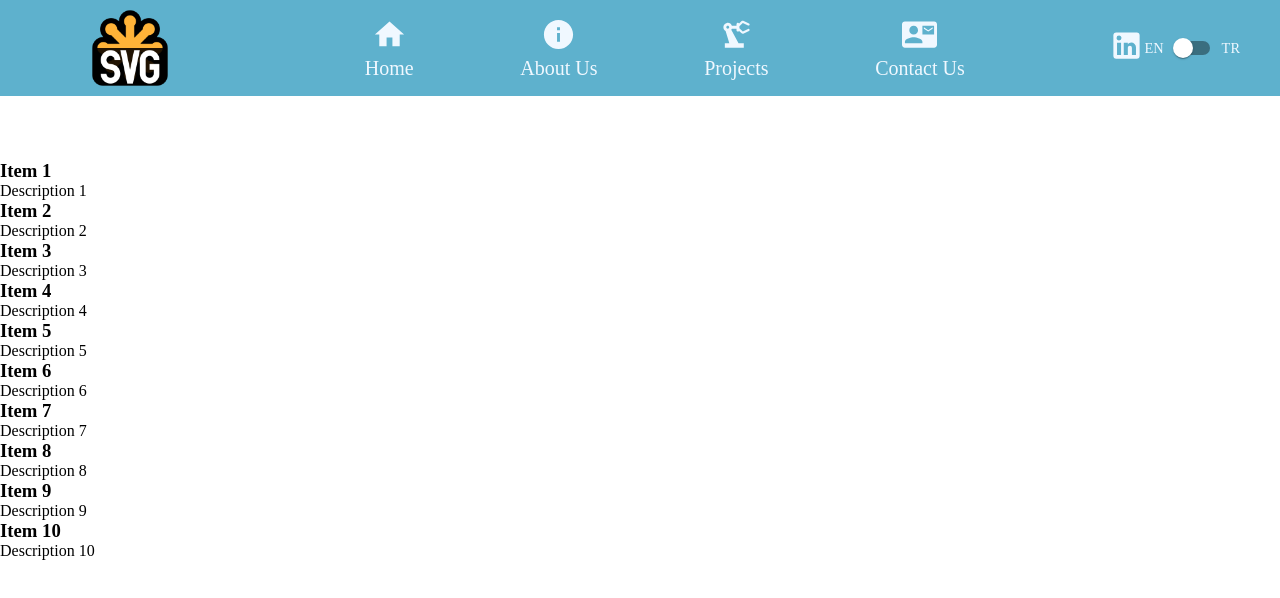
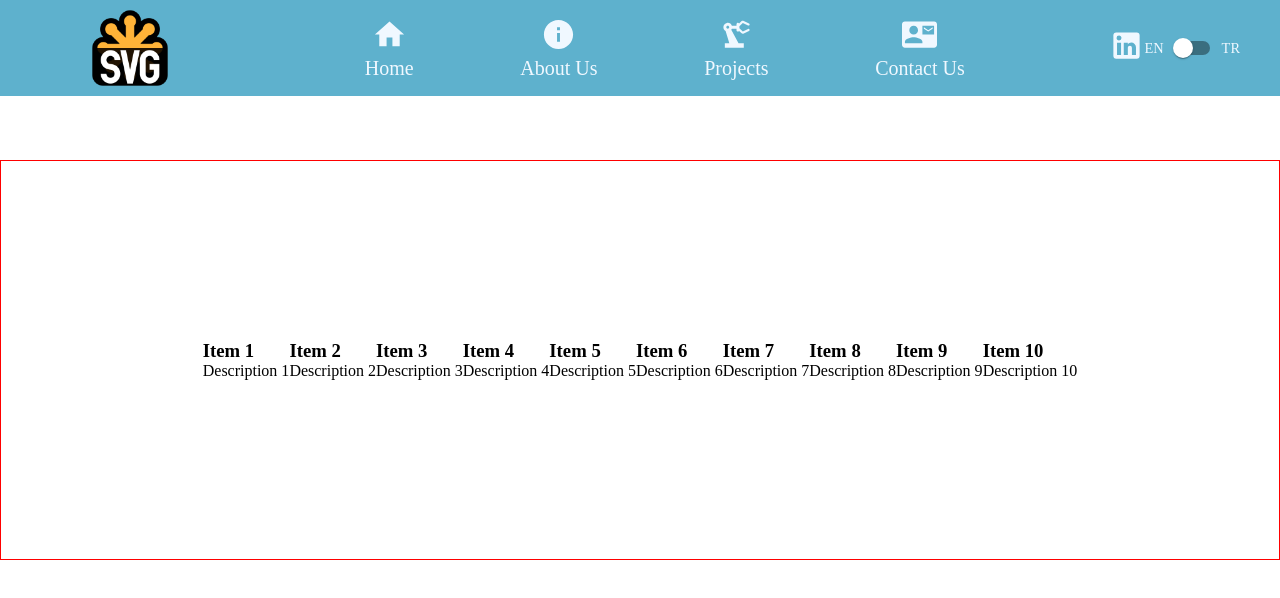
Before and after one commit to enestunahan/FullStackLocalizationProject, a React (Vite) app in the folder LocalizationFronted/: page / in a window 1280 px wide. Shown: the top 598 px of the page. Built offline with nearby package versions, Linux system fonts and the light colour scheme.

Commit message:
dil değişikliği esnasında veriler tekrar çekileceği için reac-loader-spinner kütüphenesi kullanılarak loading eklendi

```diff
--- a/LocalizationFronted/package.json
+++ b/LocalizationFronted/package.json
@@ -17,7 +17,8 @@
     "i18next": "^23.11.5",
     "react": "^18.3.1",
     "react-dom": "^18.3.1",
-    "react-i18next": "^14.1.2"
+    "react-i18next": "^14.1.2",
+    "react-loader-spinner": "^6.1.6"
   },
   "devDependencies": {
     "@types/react": "^18.3.3",
--- a/LocalizationFronted/src/Components/Data/Data.css
+++ b/LocalizationFronted/src/Components/Data/Data.css
@@ -1,4 +1,9 @@
 .data-component{
     position: relative;
     margin-top: 20vh;
+    border: 1px solid red;
+    display: flex;
+    justify-content: center;
+    align-items: center;
+    height: 50vh;
 }
--- a/LocalizationFronted/src/Components/Data/Data.jsx
+++ b/LocalizationFronted/src/Components/Data/Data.jsx
@@ -1,15 +1,45 @@
-import React from 'react';
+import React, { useEffect, useState } from 'react';
 import { useTranslation } from 'react-i18next';
 import './Data.css'
+import { Oval } from 'react-loader-spinner';
 
 const DataComponent = ({ data }) => {
   const { i18n } = useTranslation();
   const currentLanguage = i18n.language;
+  const[loading , setLoading] = useState(false);
+  const[filteredData , setFilteredData] = useState([]);
 
+  useEffect(()=>{
+    setLoading(true);
+    setTimeout(() => {
+      setFilteredData(data);
+      setLoading(false);
+    }, 1000);
+
+  },[currentLanguage , data]);
+
+  if(loading){
+    return (
+      <div className='data-component'>
+            <Oval
+              height={80}
+              width={80}
+              color="#4fa94d"
+              wrapperStyle={{}}
+              wrapperClass=""
+              visible={true}
+              ariaLabel="oval-loading"
+              secondaryColor="#4fa94d"
+              strokeWidth={2}
+              strokeWidthSecondary={2}
+            />
+      </div>
+    )
+  }
 
   return (
     <div className="data-component">
-      {data.map((item) => (
+      {filteredData.map((item) => (
         <div key={item.id} className="data-item">
           <h3>{currentLanguage === 'en' ? item.nameen : item.nametr}</h3>
           <p>{currentLanguage === 'en' ? item.descen : item.desctr}</p>
```
Also changed, not shown: 1 other file (tests, documents, lock files or other folders).
